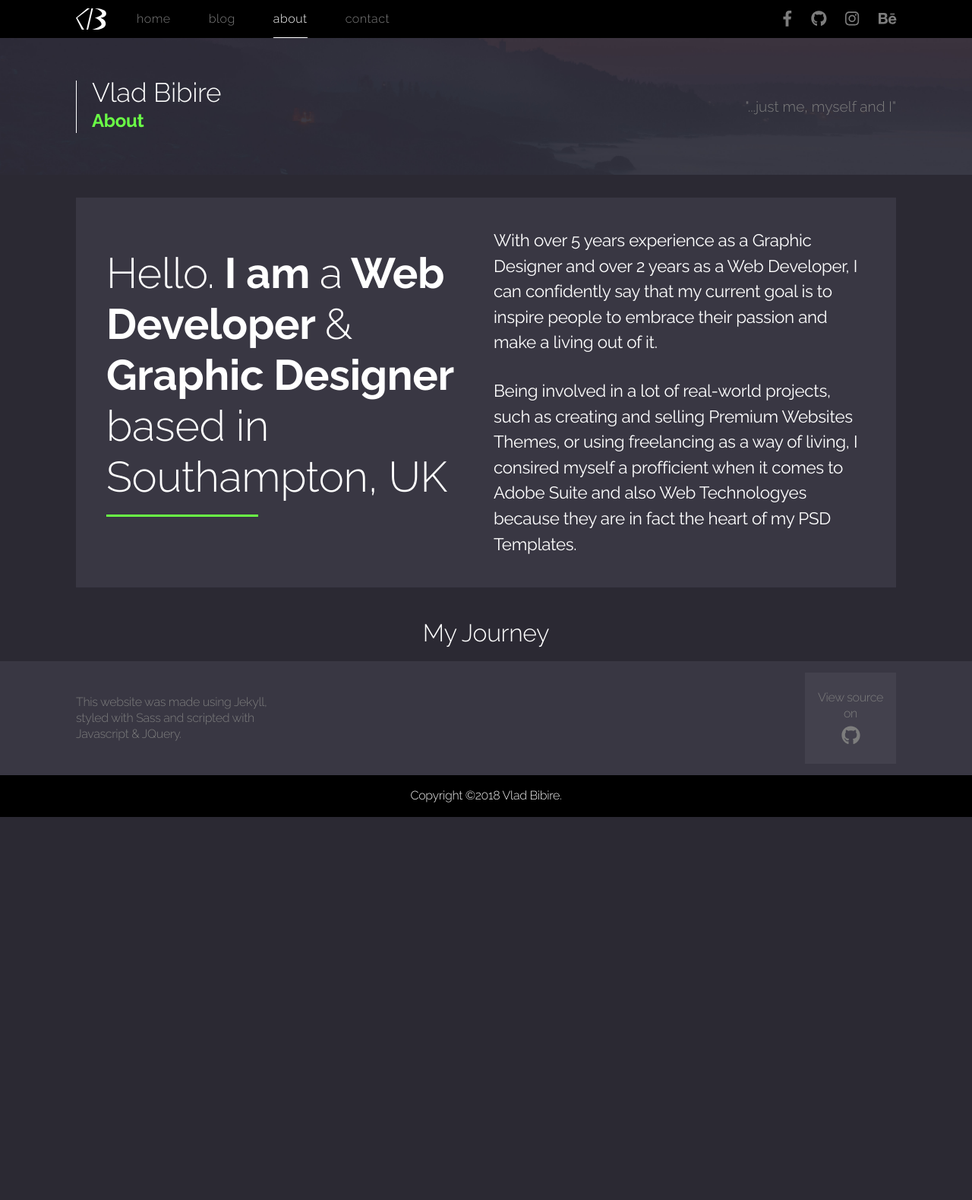
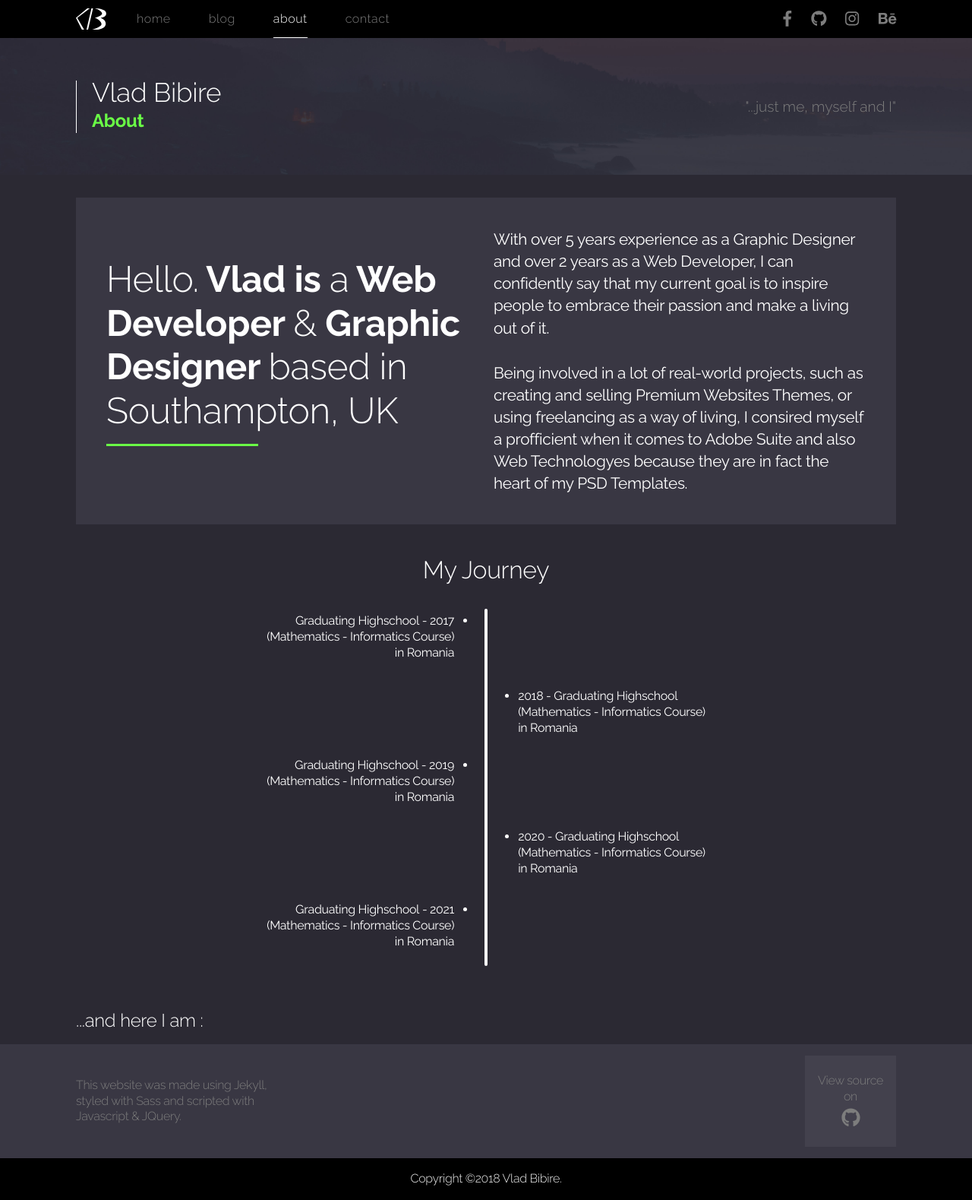
Before and after one commit to hexblend/PersonalWebsiteV2, a Jekyll site: the page built from about.html, in a window 1280 px wide. Shown: the whole page at 76% size. Built offline with Jekyll 4.4.1, drawn with Linux system fonts in a browser that asks for light colours; nearby versions of some CDN libraries; before the commit the page ends 1075 px from its top, so only the background shows below that.

Commit message:
Added Journey section on about page

```diff
--- a/about.html
+++ b/about.html
@@ -18,7 +18,7 @@ permalink: /about.html
 
   <div class="presentation-container">
     <div class="left-side">
-      <h2>Hello.<span> I am </span>a<span> Web Developer </span>&<span> Graphic Designer </span>based in Southampton, UK
+      <h2>Hello.<span> Vlad is </span>a<span> Web Developer </span>&<span> Graphic Designer </span>based in Southampton, UK
         <hr class="devider">
       </h2>
     </div>
@@ -28,9 +28,29 @@ permalink: /about.html
     </div>
   </div>
 
+  <h2 class="journey-title">My Journey</h2>
+
   <div class="journey-container">
-    <h2>My Journey</h2>
+    <div class="left-side">
+      <ul>
+        <li>2017 - Graduating Highschool<br>(Mathematics - Informatics Course)<br>in Romania</li>
+        <li class="right-el1">2018 - Graduating Highschool<br>(Mathematics - Informatics Course)<br>in Romania</li>
+        <li>2019 - Graduating Highschool<br>(Mathematics - Informatics Course)<br>in Romania</li>
+        <li class="right-el2">2020 - Graduating Highschool<br>(Mathematics - Informatics Course)<br>in Romania</li>
+        <li>2021 - Graduating Highschool<br>(Mathematics - Informatics Course)<br>in Romania</li>
+      </ul>
+    </div>
+    <div class="center-bar"></div>
+    <div class="right-side">
+      <ul>
+        <li>2018 - Graduating Highschool<br>(Mathematics - Informatics Course)<br>in Romania</li>
+        <li>2020 - Graduating Highschool<br>(Mathematics - Informatics Course)<br>in Romania</li>
+      </ul>
+    </div>
   </div>
+
+  <h2 class="insta-title">...and here I am :</h2>
+
   <div class="instafeed-container"></div>
 
 </div>
--- a/css/main.css
+++ b/css/main.css
@@ -1244,7 +1244,7 @@ nav {
         .aboutme-wrapper .presentation-container .left-side {
           width: 100%; } }
       .aboutme-wrapper .presentation-container .left-side h2 {
-        font-size: 3.5em;
+        font-size: 3em;
         font-weight: 200;
         line-height: 1.2em;
         margin: 0;
@@ -1252,12 +1252,6 @@ nav {
         margin: 0 auto; }
         .aboutme-wrapper .presentation-container .left-side h2 span {
           font-weight: 700; }
-        @media (max-width: 1400px) {
-          .aboutme-wrapper .presentation-container .left-side h2 {
-            font-size: 3.5em; } }
-        @media (max-width: 1220px) {
-          .aboutme-wrapper .presentation-container .left-side h2 {
-            font-size: 3em; } }
         @media (max-width: 1100px) {
           .aboutme-wrapper .presentation-container .left-side h2 {
             font-size: 2.5em; } }
@@ -1297,10 +1291,6 @@ nav {
           margin-bottom: 30px; }
         @media (max-width: 1400px) {
           .aboutme-wrapper .presentation-container .right-side p {
-            font-size: 1.4em;
-            line-height: 1.5em; } }
-        @media (max-width: 1220px) {
-          .aboutme-wrapper .presentation-container .right-side p {
             font-size: 1.3em;
             line-height: 1.4em; } }
         @media (max-width: 1100px) {
@@ -1313,13 +1303,81 @@ nav {
         @media (max-width: 435px) {
           .aboutme-wrapper .presentation-container .right-side p {
             font-size: 1em; } }
+  .aboutme-wrapper h2.journey-title {
+    margin-top: 50px;
+    text-align: center;
+    color: #fff;
+    font-weight: 200;
+    font-size: 2em; }
   .aboutme-wrapper .journey-container {
-    margin-top: 50px; }
-    .aboutme-wrapper .journey-container h2 {
-      text-align: center;
+    margin-top: 40px;
+    margin-bottom: 50px;
+    display: -ms-flexbox;
+    display: flex;
+    -ms-flex-pack: center;
+        justify-content: center;
+    color: #fff; }
+    .aboutme-wrapper .journey-container .center-bar {
+      height: 470px;
+      width: 4px;
+      background: #fff;
+      border-radius: 10px;
       color: #fff;
-      font-weight: 200;
-      font-size: 2em; }
+      -ms-flex-order: 2;
+          order: 2; }
+      @media (max-width: 730px) {
+        .aboutme-wrapper .journey-container .center-bar {
+          -ms-flex-order: 1;
+              order: 1;
+          margin-right: -15px; } }
+    .aboutme-wrapper .journey-container .left-side {
+      -ms-flex-order: 1;
+          order: 1; }
+      @media (max-width: 730px) {
+        .aboutme-wrapper .journey-container .left-side {
+          -ms-flex-order: 2;
+              order: 2; } }
+      .aboutme-wrapper .journey-container .left-side ul {
+        direction: rtl; }
+        @media (max-width: 730px) {
+          .aboutme-wrapper .journey-container .left-side ul {
+            direction: ltr;
+            list-style: none; } }
+        .aboutme-wrapper .journey-container .left-side ul li {
+          text-align: right;
+          height: 80px;
+          margin-top: 110px; }
+          .aboutme-wrapper .journey-container .left-side ul li:first-child {
+            margin-top: -10px; }
+          @media (max-width: 870px) {
+            .aboutme-wrapper .journey-container .left-side ul li {
+              font-size: 0.9em; } }
+          @media (max-width: 730px) {
+            .aboutme-wrapper .journey-container .left-side ul li {
+              margin-top: 17px;
+              text-align: left; } }
+        .aboutme-wrapper .journey-container .left-side ul .right-el1,
+        .aboutme-wrapper .journey-container .left-side ul .right-el2 {
+          display: none; }
+          @media (max-width: 730px) {
+            .aboutme-wrapper .journey-container .left-side ul .right-el1,
+            .aboutme-wrapper .journey-container .left-side ul .right-el2 {
+              display: block; } }
+    .aboutme-wrapper .journey-container .right-side {
+      -ms-flex-order: 3;
+          order: 3; }
+      @media (max-width: 730px) {
+        .aboutme-wrapper .journey-container .right-side {
+          display: none; } }
+      .aboutme-wrapper .journey-container .right-side ul li {
+        height: 80px;
+        margin-top: 105px; }
+  .aboutme-wrapper h2.insta-title {
+    margin-top: 50px;
+    text-align: left;
+    color: #fff;
+    font-weight: 200;
+    font-size: 1.5em; }
 
 .blog-wrapper {
   padding: 0 150px;
```
Also changed, not shown: _scss/4-pages/_about.scss (+77 -16 lines), 2 other files.
